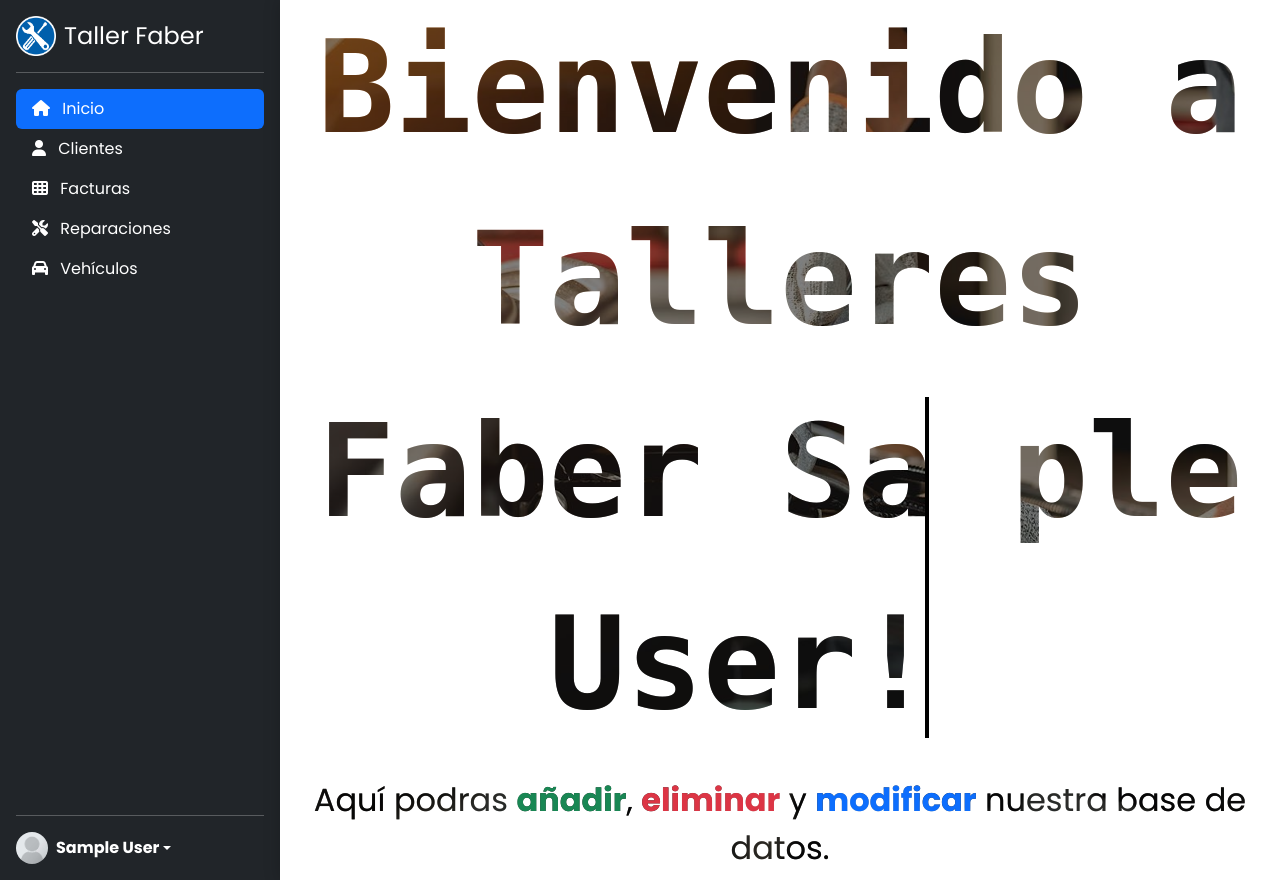
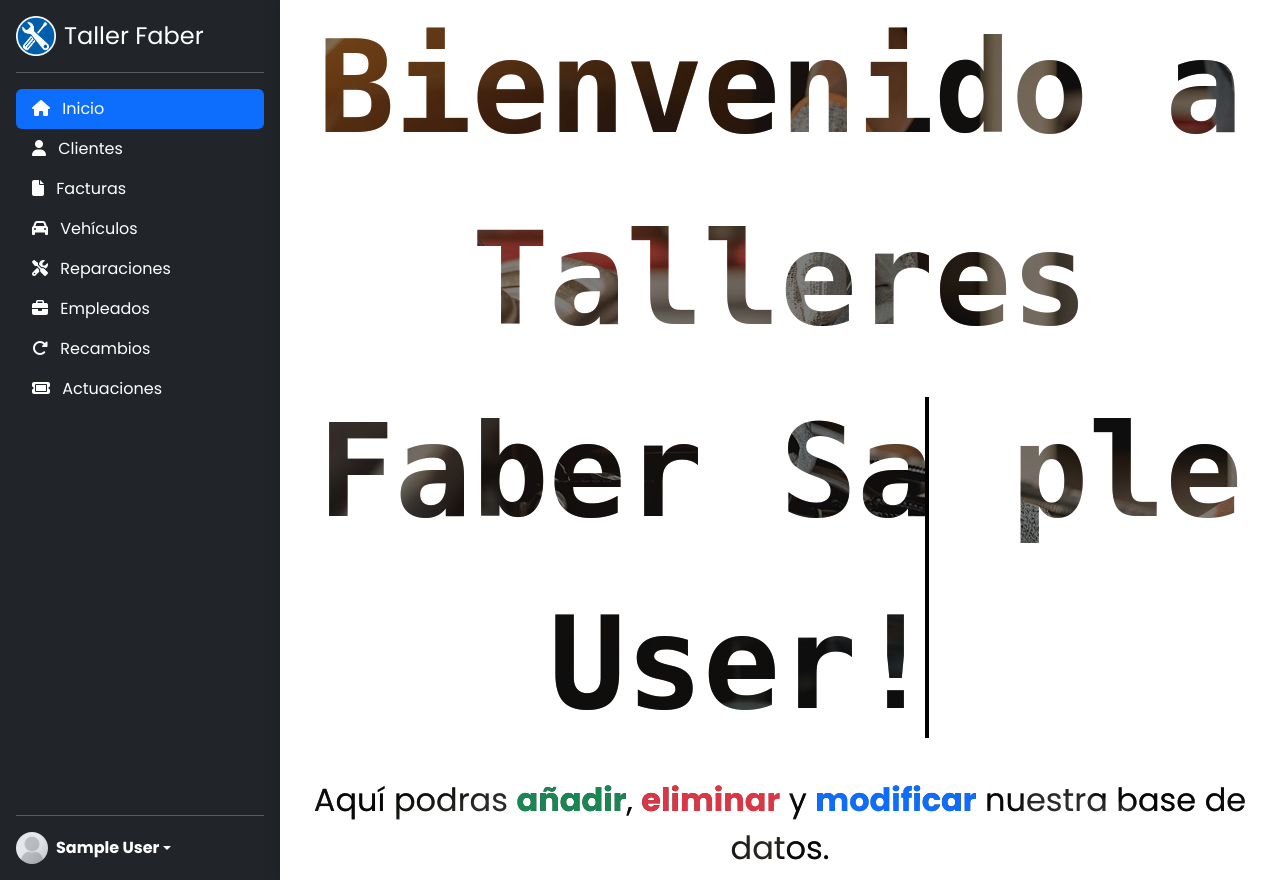
Before and after one commit to Cerbesus/tallerfabel, a PHP site: page /main.php in a window 1280 px wide. Run offline with PHP 8.4, Linux system fonts and the light colour scheme; the visitor is signed in with stand-in values (Sample User, id 1).

Commit message:
iconos y navbar, faltan tablas pequeñas

```diff
--- a/main.php
+++ b/main.php
@@ -16,7 +16,7 @@ if (!isset($_SESSION['user'])) {
     <meta http-equiv="X-UA-Compatible" content="IE=edge">
     <meta name="viewport" content="width=device-width, initial-scale=1.0">
     <link rel="shortcut icon" href="img/logo.png" type="image/x-icon">
-    <link rel="stylesheet" href="https://cdnjs.cloudflare.com/ajax/libs/font-awesome/6.2.0/css/all.min.css" integrity="sha512-xh6O/CkQoPOWDdYTDqeRdPCVd1SpvCA9XXcUnZS2FmJNp1coAFzvtCN9BmamE+4aHK8yyUHUSCcJHgXloTyT2A==" crossorigin="anonymous" referrerpolicy="no-referrer" />
+    <link rel="stylesheet" href="https://cdnjs.cloudflare.com/ajax/libs/font-awesome/6.2.1/css/all.min.css" integrity="sha512-MV7K8+y+gLIBoVD59lQIYicR65iaqukzvf/nwasF0nqhPay5w/9lJmVM2hMDcnK1OnMGCdVK+iQrJ7lzPJQd1w==" crossorigin="anonymous" referrerpolicy="no-referrer" />
     <!-- Latest compiled and minified CSS -->
     <link href="https://cdn.jsdelivr.net/npm/bootstrap@5.2.1/dist/css/bootstrap.min.css" rel="stylesheet">
     <link rel="stylesheet" href="css/main.css">
@@ -36,7 +36,7 @@ if (!isset($_SESSION['user'])) {
     <hr>
     <ul class="nav nav-pills flex-column mb-auto">
       <li class="nav-item">
-        <a href="#" class="nav-link active" aria-current="page">
+        <a href="main.php" class="nav-link active" aria-current="page">
           <i class="fa-solid fa-house bi me-2" width="16" height="16"></i>
           Inicio
         </a>
@@ -49,8 +49,14 @@ if (!isset($_SESSION['user'])) {
       </li>
       <li>
         <a href="facturas/list.php" class="nav-link text-white">
-          <i class="fa-solid fa-table-cells bi me-2" width="16" height="16"></i>
+          <i class="fa-solid fa-file bi me-2" width="16" height="16"></i>
           Facturas
+        </a>
+      </li>
+      <li>
+        <a href="vehiculos/list.php" class="nav-link text-white">
+          <i class="fa-solid fa-car bi me-2" width="16" height="16"></i>
+          Vehículos
         </a>
       </li>
       <li>
@@ -60,9 +66,21 @@ if (!isset($_SESSION['user'])) {
         </a>
       </li>
       <li>
-        <a href="vehiculos/list.php" class="nav-link text-white">
-          <i class="fa-solid fa-car bi me-2" width="16" height="16"></i>
-          Vehículos
+        <a href="empleados/list.php" class="nav-link text-white">
+          <i class="fa-solid fa-briefcase bi me-2" width="16" height="16"></i>
+          Empleados
+        </a>
+      </li>
+      <li>
+        <a href="recambios/list.php" class="nav-link text-white">
+          <i class="fa-solid fa-rotate-right bi me-2" width="16" height="16"></i>
+          Recambios
+        </a>
+      </li>
+      <li>
+        <a href="actuaciones/list.php" class="nav-link text-white">
+          <i class="fa-solid fa-ticket bi me-2" width="16" height="16"></i>
+          Actuaciones
         </a>
       </li>
     </ul>
```
